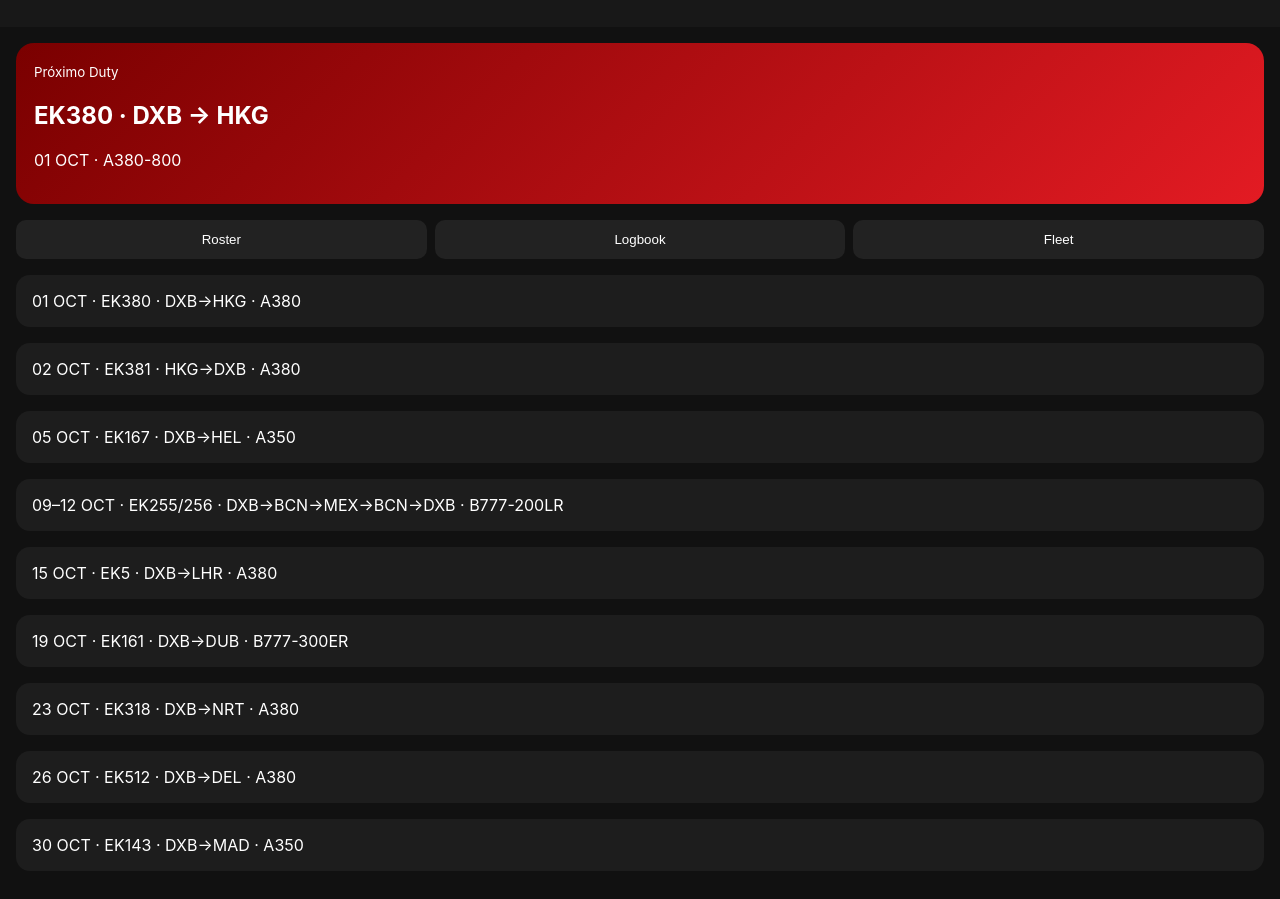
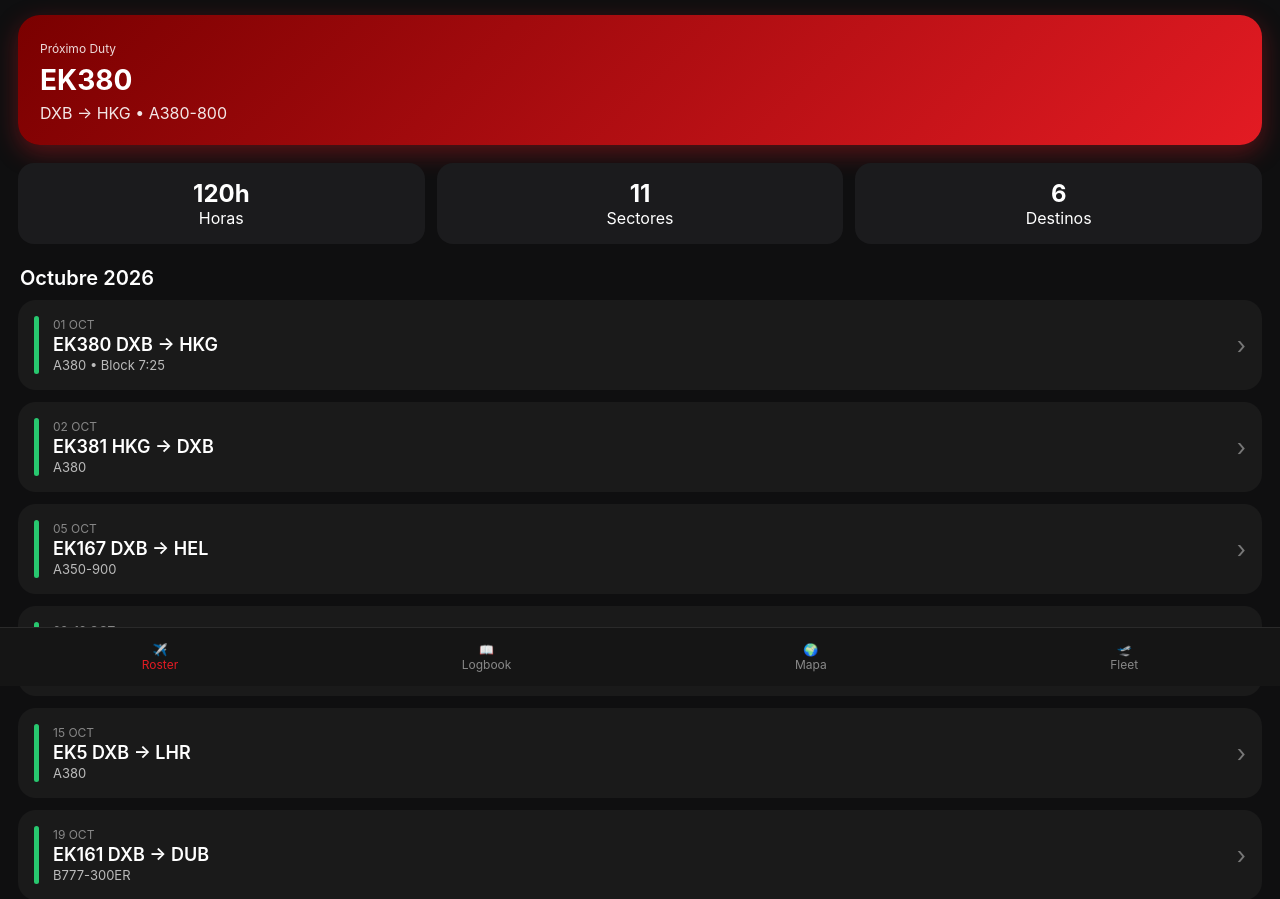
Before and after one commit to josealbertofra/emiratescrewportal.github.io., a plain HTML site: page index.html in a window 1280 px wide. Shown: the part 114-1013 px from the top of the page. Drawn offline with Linux system fonts and the light colour scheme.

Commit message:
Add files via upload

```diff
--- a/index.html
+++ b/index.html
@@ -1,28 +1,42 @@
 
-<!doctype html><html lang="es"><head>
-<meta charset="utf-8"><meta name="viewport" content="width=device-width,initial-scale=1">
+<!DOCTYPE html>
+<html lang="es">
+<head>
+<meta charset="UTF-8">
+<meta name="viewport" content="width=device-width, initial-scale=1.0">
 <title>Emirates Crew Portal</title>
-<link rel="manifest" href="manifest.json"><link rel="stylesheet" href="style.css">
-<meta name="theme-color" content="#111111"></head>
-<body>
-<header><h1>Emirates</h1><p>Captain José Alberto · Base DXB</p></header>
-<section class="hero"><small>Próximo Duty</small><h2>EK380 · DXB → HKG</h2><p>01 OCT · A380-800</p></section>
-<nav><button onclick="show('r')">Roster</button><button onclick="show('l')">Logbook</button><button onclick="show('f')">Fleet</button></nav>
-<main>
-<section id="r">
-<div class="card">01 OCT · EK380 · DXB→HKG · A380</div>
-<div class="card">02 OCT · EK381 · HKG→DXB · A380</div>
-<div class="card">05 OCT · EK167 · DXB→HEL · A350</div>
-<div class="card">09–12 OCT · EK255/256 · DXB→BCN→MEX→BCN→DXB · B777-200LR</div>
-<div class="card">15 OCT · EK5 · DXB→LHR · A380</div>
-<div class="card">19 OCT · EK161 · DXB→DUB · B777-300ER</div>
-<div class="card">23 OCT · EK318 · DXB→NRT · A380</div>
-<div class="card">26 OCT · EK512 · DXB→DEL · A380</div>
-<div class="card">30 OCT · EK143 · DXB→MAD · A350</div>
-</section>
-<section id="l" hidden><div class="card">Septiembre: HKG, KUL, AMS, HND, CPT ✓ · BRU vuelta, DUB y ZRH pendientes.</div></section>
-<section id="f" hidden><div class="card">A380 · B777-300ER · B777-200LR · A350-900</div></section>
-</main>
-<script>
-function show(id){['r','l','f'].forEach(x=>document.getElementById(x).hidden=x!==id)}
-</script></body></html>
+<link rel="manifest" href="manifest.json">
+<style>
+*{margin:0;padding:0;box-sizing:border-box}
+body{background:#0f0f10;font-family:-apple-system,BlinkMacSystemFont,"SF Pro Display",sans-serif;color:white}
+.header{padding:28px 22px 18px;background:#181818;border-bottom:1px solid #2a2a2a}
+.logo{font-size:34px;font-weight:700;color:#E31B23}
+.subtitle{margin-top:4px;color:#aaa;font-size:15px}
+.card-next{margin:18px;padding:22px;border-radius:22px;background:linear-gradient(135deg,#7a0000,#E31B23);box-shadow:0 8px 25px rgba(227,27,35,.35)}
+.card-next small{opacity:.85;font-size:12px}
+.card-next h2{margin-top:6px;font-size:28px}
+.card-next p{margin-top:6px;opacity:.9}
+.stats{display:flex;gap:12px;padding:0 18px;margin-bottom:22px}
+.stat{flex:1;background:#1b1b1d;border-radius:16px;padding:16px;text-align:center}
+.stat strong{font-size:24px;display:block}
+.section-title{padding:0 20px 10px;font-size:20px;font-weight:600}
+.flight{display:flex;align-items:center;gap:14px;margin:0 18px 12px;padding:16px;background:#1a1a1a;border-radius:18px}
+.bar{width:5px;height:58px;background:#28c76f;border-radius:20px}
+.info{flex:1}.date{font-size:12px;color:#888}.route{font-size:18px;font-weight:600;margin:2px 0}.aircraft{font-size:13px;color:#bbb}.arrow{font-size:24px;color:#777}
+.bottom{position:fixed;bottom:0;left:0;right:0;background:#151515;display:flex;justify-content:space-around;padding:14px 0 calc(14px + env(safe-area-inset-bottom));border-top:1px solid #2a2a2a}
+.tab{text-align:center;font-size:12px;color:#888}.tab.active{color:#E31B23}.spacer{height:90px}
+</style></head><body>
+<div class="header"><div class="logo">Emirates</div><div class="subtitle">Captain José Alberto • Base DXB</div></div>
+<div class="card-next"><small>Próximo Duty</small><h2>EK380</h2><p>DXB → HKG • A380-800</p></div>
+<div class="stats"><div class="stat"><strong>120h</strong>Horas</div><div class="stat"><strong>11</strong>Sectores</div><div class="stat"><strong>6</strong>Destinos</div></div>
+<div class="section-title">Octubre 2026</div>
+<div class="flight"><div class="bar"></div><div class="info"><div class="date">01 OCT</div><div class="route">EK380 DXB → HKG</div><div class="aircraft">A380 • Block 7:25</div></div><div class="arrow">›</div></div>
+<div class="flight"><div class="bar"></div><div class="info"><div class="date">02 OCT</div><div class="route">EK381 HKG → DXB</div><div class="aircraft">A380</div></div><div class="arrow">›</div></div>
+<div class="flight"><div class="bar"></div><div class="info"><div class="date">05 OCT</div><div class="route">EK167 DXB → HEL</div><div class="aircraft">A350-900</div></div><div class="arrow">›</div></div>
+<div class="flight"><div class="bar"></div><div class="info"><div class="date">09–12 OCT</div><div class="route">EK255/256 BCN → MEX</div><div class="aircraft">B777-200LR</div></div><div class="arrow">›</div></div>
+<div class="flight"><div class="bar"></div><div class="info"><div class="date">15 OCT</div><div class="route">EK5 DXB → LHR</div><div class="aircraft">A380</div></div><div class="arrow">›</div></div>
+<div class="flight"><div class="bar"></div><div class="info"><div class="date">19 OCT</div><div class="route">EK161 DXB → DUB</div><div class="aircraft">B777-300ER</div></div><div class="arrow">›</div></div>
+<div class="flight"><div class="bar"></div><div class="info"><div class="date">23 OCT</div><div class="route">EK318 DXB → NRT</div><div class="aircraft">A380</div></div><div class="arrow">›</div></div>
+<div class="flight"><div class="bar"></div><div class="info"><div class="date">26 OCT</div><div class="route">EK512 DXB → DEL</div><div class="aircraft">A380</div></div><div class="arrow">›</div></div>
+<div class="flight"><div class="bar"></div><div class="info"><div class="date">30 OCT</div><div class="route">EK143 DXB → MAD</div><div class="aircraft">A350-900</div></div><div class="arrow">›</div></div>
+<div class="spacer"></div><div class="bottom"><div class="tab active">✈️<br>Roster</div><div class="tab">📖<br>Logbook</div><div class="tab">🌍<br>Mapa</div><div class="tab">🛫<br>Fleet</div></div></body></html>
```
